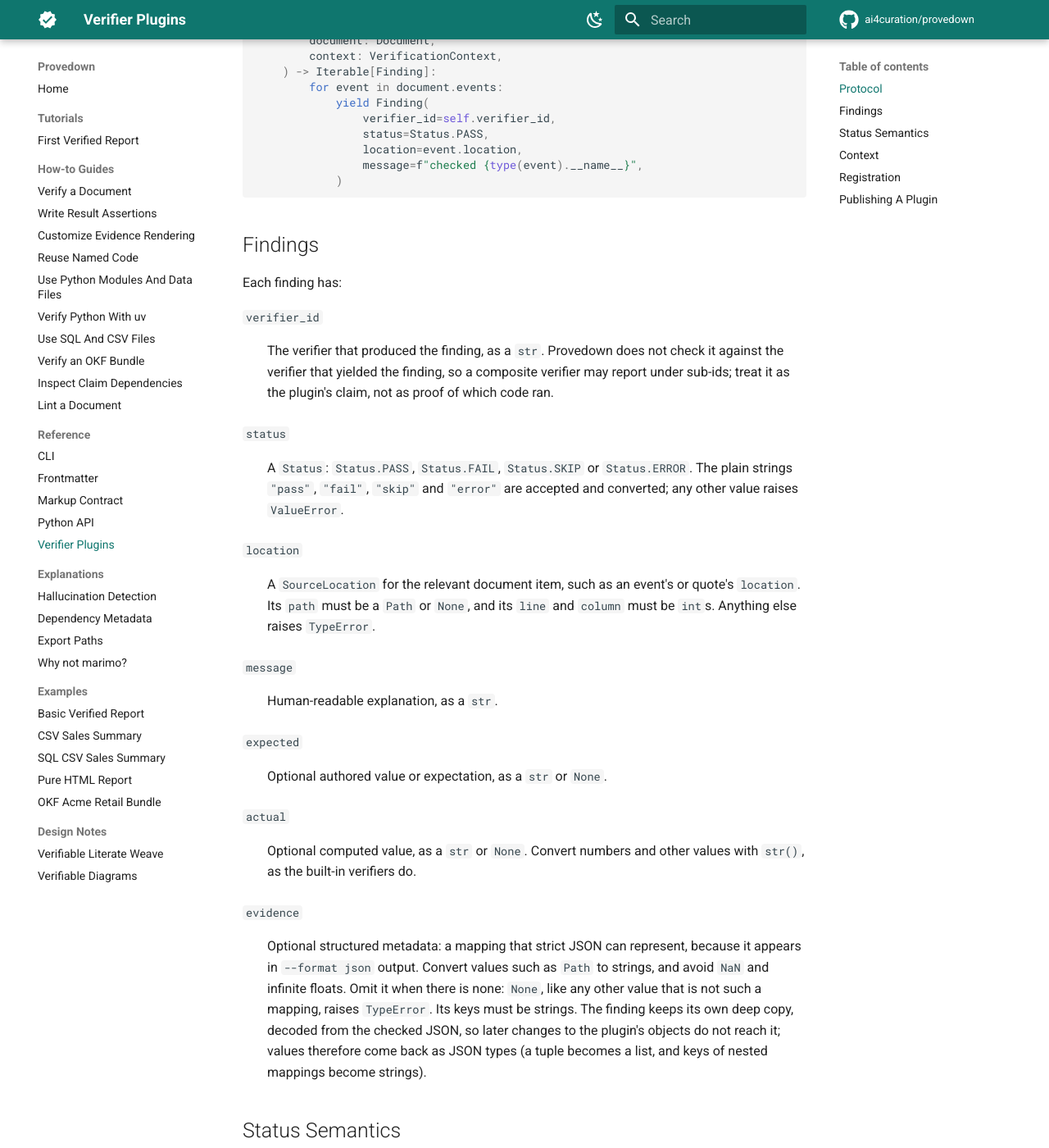
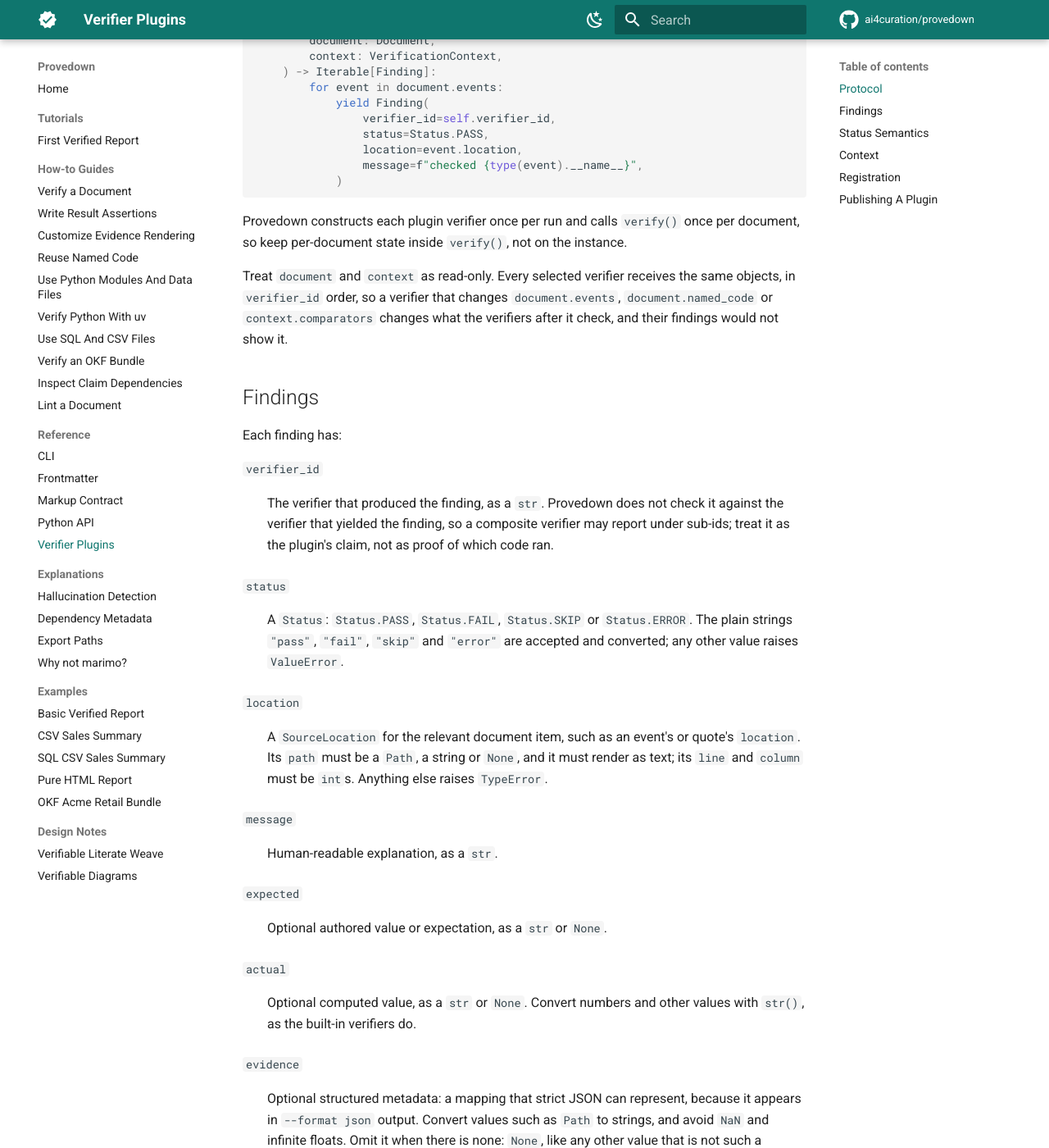
Before and after one commit to ai4curation/provedown, an MkDocs documentation site: the page built from docs/reference/verifier-plugins.md, in a window 1280 px wide and 1400 px high, scrolled down 524 px. Shown: the whole window at 82% size. Built offline with MkDocs 1.6.1 and Material for MkDocs 9.7.7, drawn with Linux system fonts in a browser that asks for light colours; comment, search, counter and statistics services are not loaded; some of the changed text lies outside the part shown.

Commit message:
Document plugin lifetime, run order and read-only inputs; accept str location paths
A library caller passing path="notes.md" got a TypeError from Provedown's
own findings after the location check; str and os.PathLike paths render, so
they are accepted.

Co-Authored-By: Claude Opus 5.5 <noreply@anthropic.com>
Claude-Session: https://claude.ai/code/session_01UMrk1o2dPRDsVFZsQKFRpm

````diff
--- a/docs/reference/verifier-plugins.md
+++ b/docs/reference/verifier-plugins.md
@@ -30,6 +30,15 @@ class MyVerifier:
             )
 ```
 
+Provedown constructs each plugin verifier once per run and calls `verify()`
+once per document, so keep per-document state inside `verify()`, not on the
+instance.
+
+Treat `document` and `context` as read-only. Every selected verifier receives
+the same objects, in `verifier_id` order, so a verifier that changes
+`document.events`, `document.named_code` or `context.comparators` changes what
+the verifiers after it check, and their findings would not show it.
+
 ## Findings
 
 Each finding has:
@@ -47,7 +56,8 @@ Each finding has:
 
 `location`
 : A `SourceLocation` for the relevant document item, such as an event's or
-  quote's `location`. Its `path` must be a `Path` or `None`, and its `line`
+  quote's `location`. Its `path` must be a `Path`, a string or `None`, and it
+  must render as text; its `line`
   and `column` must be `int`s. Anything else raises `TypeError`.
 
 `message`
@@ -162,7 +172,7 @@ The id that `--verifier` and `list-verifiers` use is the verifier's
 `verifier_id`, not the entry point name. In the example above the entry point
 is called `quotes`, but `--verifier` takes whatever `QuoteVerifier.verifier_id`
 is. The entry point name only sets the load order and appears in error
-messages.
+messages. It does not set the run order: verifiers run in `verifier_id` order.
 
 Entry points load in name order. A plugin may not reuse the `verifier_id` of a
 built-in verifier or of a plugin loaded before it. A plugin that cannot be
````
Also changed, not shown: 2 other files.
